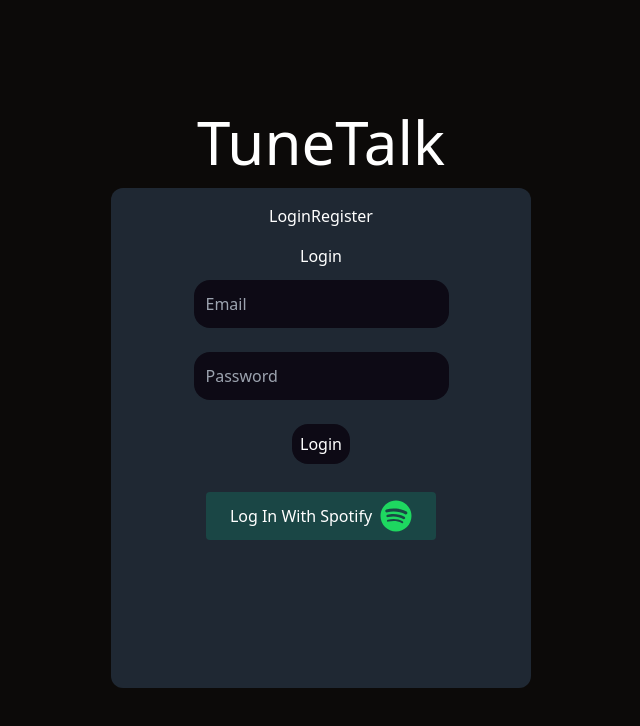
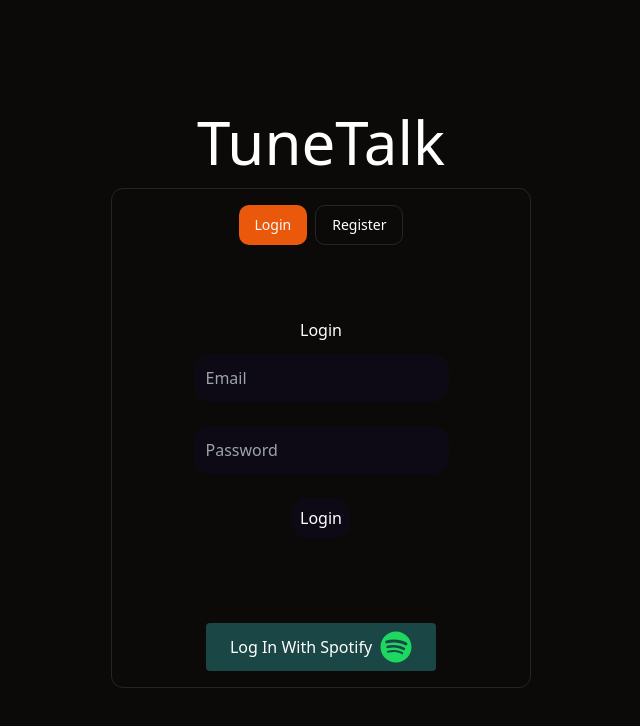
Before and after one commit to Shredrox/TuneTalk, a React (Vite) app in the folder TuneTalkClient/: page / in a window 1280 px wide. Shown: the top 726 px of the page, without its empty margins (319-959 px from the left). Built offline with nearby package versions, Linux system fonts and the light colour scheme.

Commit message:
Update AccessForm.tsx

```diff
--- a/TuneTalkClient/src/components/landing/AccessForm.tsx
+++ b/TuneTalkClient/src/components/landing/AccessForm.tsx
@@ -2,6 +2,7 @@ import { FaSpotify } from "react-icons/fa";
 import Register from "./Register";
 import Login from "./Login";
 import { useState } from "react";
+import { Button } from "../Button";
 
 const AccessForm = () => {
   const [activeButton, setActiveButton] = useState('login');
@@ -15,23 +16,21 @@ const AccessForm = () => {
   }
 
   return (
-    <div className="flex flex-col items-center bg-[#1F2833] rounded-xl p-4 w-[420px] h-[500px]">
-      <div>
-        <button
-          type='button'
+    <div className="flex flex-col items-center bg-card border rounded-xl p-4 w-[420px] h-[500px]">
+      <div className="flex gap-2">
+        <Button
           onClick={() => handleButtonChange('login')}
-          className={activeButton === 'login' ? 'login-button-active' : 'login-button'}>
+          variant={activeButton === 'login' ? "default" : "outline"}>
             Login
-        </button>
-        <button
-          type='button'
+        </Button>
+        <Button
           onClick={() => handleButtonChange('register')}
-          className={activeButton === 'register' ? 'register-button-active' : 'register-button'}>
+          variant={activeButton === 'register' ? "default" : "outline"}>
             Register
-        </button>
+        </Button>
       </div>
 
-      <div className="flex justify-center">
+      <div className="flex justify-center h-[500px]">
         {activeButton === 'login' ? <Login/> : <Register/>}
       </div>
 
```
